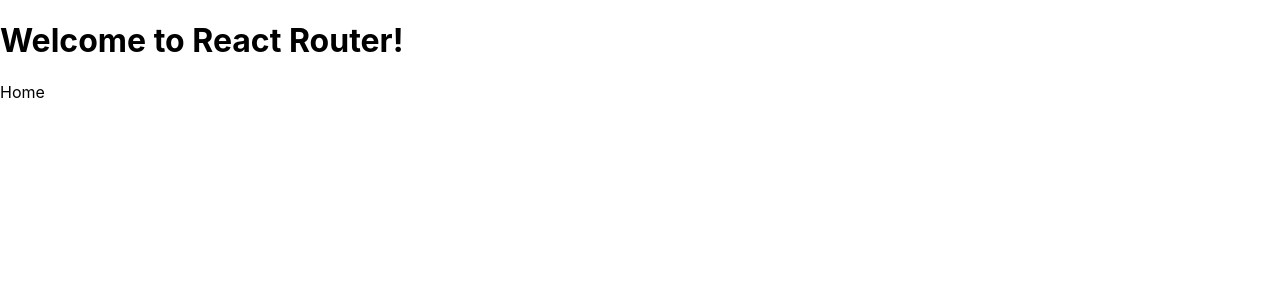
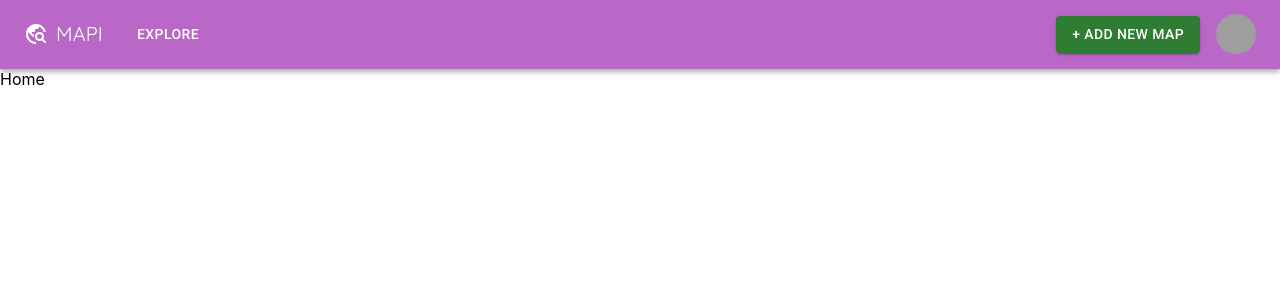
Before and after one commit to archa-agrawal/mapi-ui, a React (Create React App) app: page / in a window 1280 px wide. Shown: the top 300 px of the page. Built offline with nearby package versions, Linux system fonts and the light colour scheme; grey boxes are pictures that could not be loaded; the HTML template or start-up script is replaced by a standard one.

Commit message:
add routes

```diff
--- a/src/App.js
+++ b/src/App.js
@@ -1,12 +1,17 @@
 import React from "react";
-import { Routes, Route, Link } from "react-router-dom";
+import { Routes, Route, useNavigate } from "react-router-dom";
 import Home from "./components/Routes/Home/Home";
 import Map from "./components/Routes/Map/Map";
+import SiteHeader from "./components/Functional/SiteHeader/SiteHeader";
 
-export default function app() {
+export default function App() {
+  const navigate = useNavigate();
+  const createNewMap = () => {
+    navigate("/map/new");
+  };
   return (
     <div>
-      <h1>Welcome to React Router!</h1>
+      <SiteHeader navigate={navigate} createNewMap={createNewMap} />
       <Routes>
         <Route path="/" element={<Home />} />
         <Route path={"/map/new"} element={<Map />} />
```
